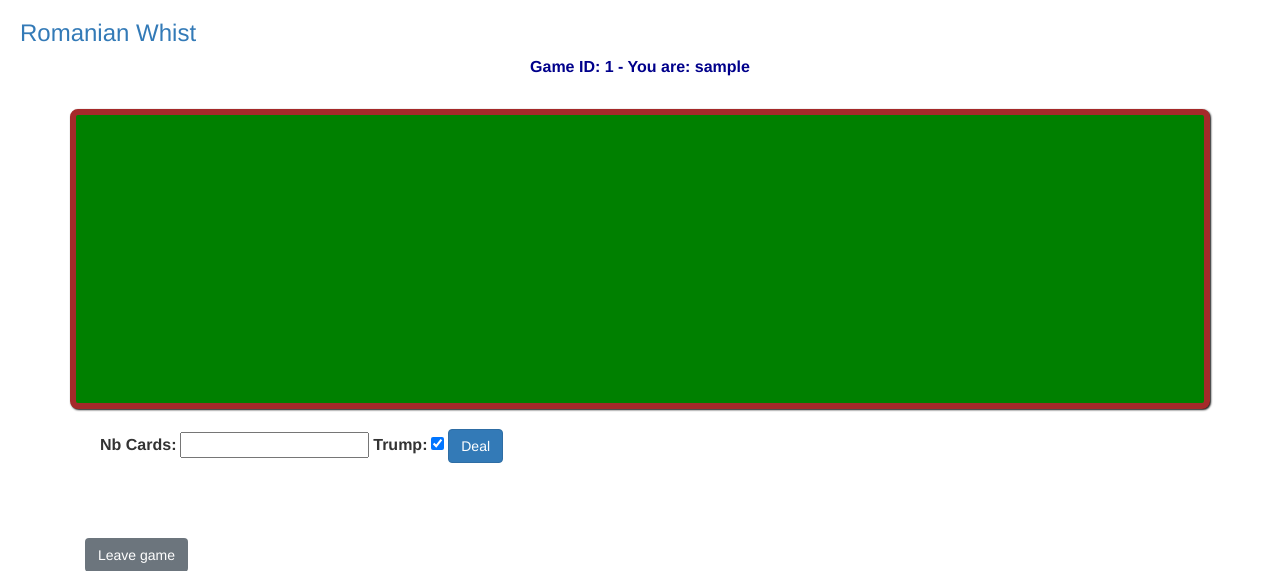
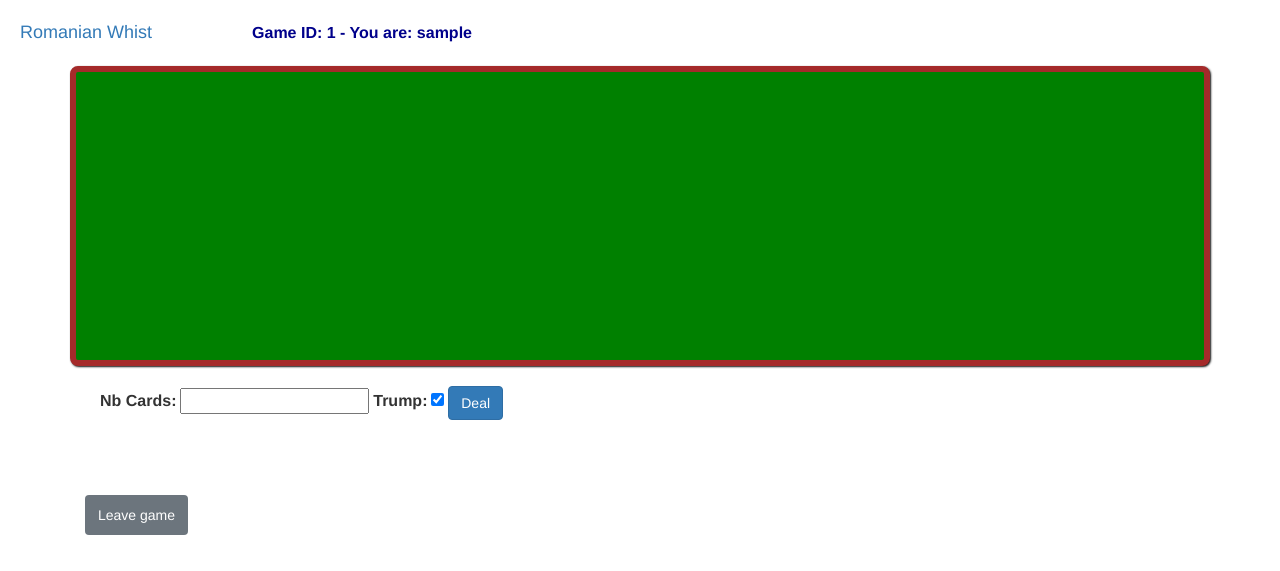
Before and after one commit to pfajeau/rom-whist, a Flask app: template romwhist/ui/templates/game.html in a window 1280 px wide. Shown: the top 571 px of the page. Run offline with Flask 2, Linux system fonts and the light colour scheme; the template is opened without the code that fills it: values that come from a table or form of the project are taken from there, others are empty; a user stored in the database is signed in; parts of the project's set-up code (start-up, migrations or seed data) failed here and were passed over; some libraries are stand-ins or nearby versions.

Commit message:
Aligned game page title with home page link and added borders on cards that can be played

```diff
--- a/romwhist/ui/static/css/cards.css
+++ b/romwhist/ui/static/css/cards.css
@@ -37,12 +37,20 @@ body
 	color: black;
 }
 
-
+#topnav{
+	font-size: large;
+	display:inline-block;
+}
 .game_page_title{
 		font-size: medium;
-		text-align: center;
+		text-align: right;
 		font-weight: bold;
 		color: darkblue;
+		padding-left:100px;
+}
+
+.img_with_border {
+  border: 3px solid black;
 }
 
 /* Remove up and down arrow in integer input field */
--- a/romwhist/ui/templates/base.html
+++ b/romwhist/ui/templates/base.html
@@ -16,8 +16,8 @@
 {% block title %}Romanian Whist {% endblock %}
 
 {% block navbar %}
-<div class="topnav">
-    <a class="active" href="/"><h3>Romanian Whist</h3></a>
+<span id="topnav">
+    <a class="active" href="/">Romanian Whist         </a>
 <!--
     <a href="startgame" class="btn btn-default" role="button" aria-pressed="true">Start a Game</a>
     <a href="joingame" class="btn btn-default" role="button" aria-pressed="true">Join a Game</a>
@@ -25,7 +25,7 @@
     <a href="login" class="btn btn-default" role="button" aria-pressed="true">Login</a>
 -->
 
-</div>
+</span>
 {% endblock %}
 
 {% with messages = get_flashed_messages() %}
--- a/romwhist/ui/templates/game.html
+++ b/romwhist/ui/templates/game.html
@@ -8,10 +8,6 @@ Configure score counting?
 Persistence?
 UI enhancements
 -->
-{% block navbar %}
-{{ super() }}
-<p class="game_page_title">Game ID: {{ session['game_id'] }} - You are: {{ session['username'] }}</p>
-{% endblock %}
 
 {% block content %}
 <script type="text/javascript" src="//cdnjs.cloudflare.com/ajax/libs/socket.io/1.3.6/socket.io.min.js"></script>
@@ -28,6 +24,10 @@ UI enhancements
   var last_player;
   var new_round = true;
   var first_card;
+
+  // $("#topnav").last().after("<p class='game_page_title'>Game ID: "  + "{{ session['game_id'] }}" + " - You are: " + "{{ session['username'] }}"+ "</p>")
+  $("#topnav").last().after("<span class='game_page_title'>Game ID: "  + "{{ session['game_id'] }}" + " - You are: " + "{{ session['username'] }}"+ "</span>")
+
 
   function RecursiveUnbind($jElement) {
     // remove this element's and all of its children's click events
@@ -254,10 +254,15 @@ UI enhancements
           $( '#cards img').each(function( index ) {
             card = $(this).attr('id');
             if (allowed_cards.indexOf(card) > -1) {
+              $(this).addClass("img_with_border");
               $(this).bind("click", (function () {
                 card_played($(this).attr('id'))
               }));
-            }});
+            }
+            else {
+              $(this).removeClass("img_with_border");
+            }
+          });
         }
       });
 
@@ -345,7 +350,7 @@ UI enhancements
       $('#alert_placeholder').append('<div id="alertdiv" class="alert ' +  alerttype + '"><a class="close" data-dismiss="alert">×</a><span>'+message+'</span></div>')
       setTimeout(function() {
         $("#alertdiv").remove();
-      }, 5000);
+      }, 3000);
     }
 
 </script>
@@ -440,7 +445,7 @@ UI enhancements
         <div class="container">
           <div id="game_action_buttons" class="btn-toolbar">
             <!-- <div class="btn-group"> -->
-            <br>
+            <br><br>
             <!-- <button id="start_game" class="btn btn-primary" name="start_game" type="button">Start Game</button>
             {{ form.leave_game(class="btn btn-warning") }} -->
             <!-- {% if username == ownername %}
```
